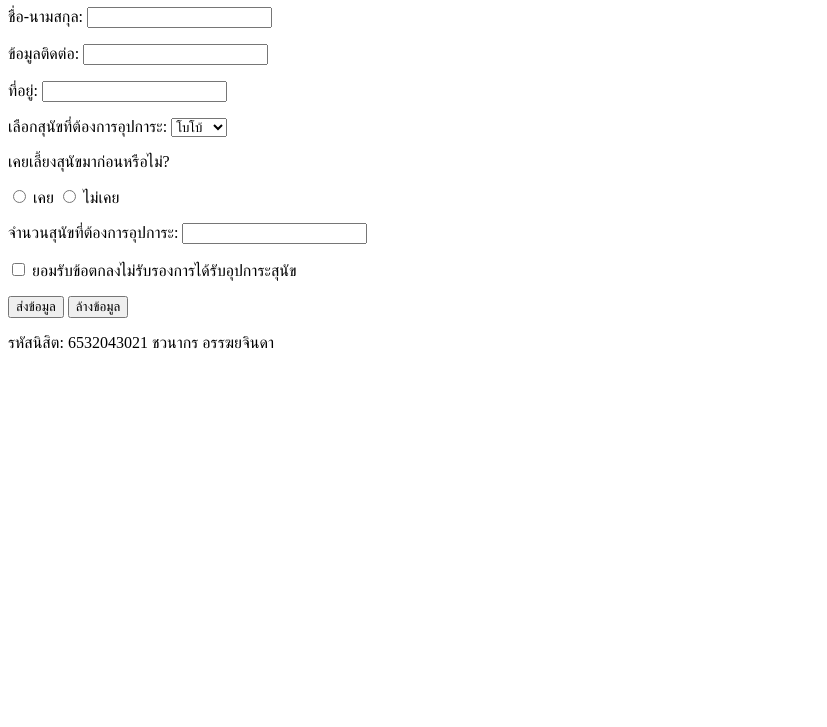
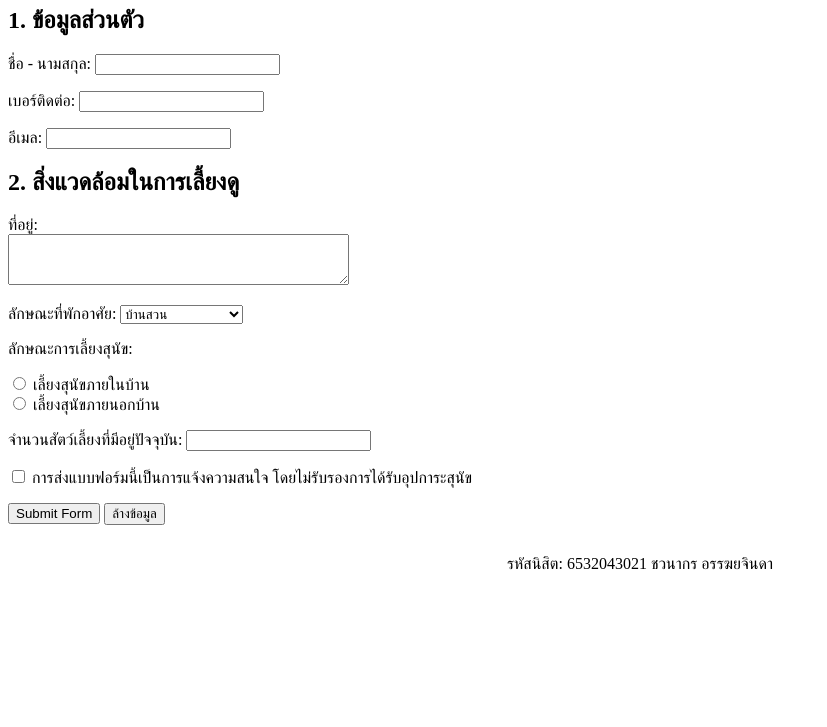
Before and after one commit to KongCXA/a01-swdevprac2, a plain HTML site: page adoptme.html in a window 1280 px wide. Shown: the part 73-800 px from the top of the page, without its empty margins (0-827 px from the left). Drawn offline with Linux system fonts and the light colour scheme.

Commit message:
fix adoptme.html

```diff
--- a/adoptme.html
+++ b/adoptme.html
@@ -2,59 +2,65 @@
 <html lang="th">
 <head>
     <meta charset="UTF-8">
-    <title>แบบฟอร์มอุปการะ - Chula Zoo</title>
+    <title>แจ้งความสนใจรับอุปการะสุนัข</title>
 </head>
 <body>
 
-    <h1>แบบฟอร์มอุปการะสัตว์</h1>
+    <h1>แบบฟอร์มแจ้งความสนใจรับอุปการะสุนัข</h1>
 
-    <form action="#" method="post">
+    <form id="adoptForm" action="#" method="post">
+        <h2>1. ข้อมูลส่วนตัว</h2>
         <p>
-            <label for="fullname">ชื่อ-นามสกุล:</label>
+            <label for="fullname">ชื่อ - นามสกุล:</label>
             <input type="text" id="fullname" name="fullname" required>
         </p>
         <p>
-            <label for="contact">ข้อมูลติดต่อ:</label>
-            <input type="text" id="contact" name="contact" required>
+            <label for="phone">เบอร์ติดต่อ:</label>
+            <input type="tel" id="phone" name="phone" required>
         </p>
         <p>
-            <label for="address">ที่อยู่:</label>
-            <input type="text" id="address" name="address" required>
+            <label for="email">อีเมล:</label>
+            <input type="email" id="email" name="email">
+        </p>
+
+        <h2>2. สิ่งแวดล้อมในการเลี้ยงดู</h2>
+        <p>
+            <label for="address">ที่อยู่:</label><br>
+            <textarea id="address" name="address" rows="3" cols="40"></textarea>
+        </p>
+        <p>
+            <label for="housing">ลักษณะที่พักอาศัย:</label>
+            <select id="housing" name="housing" required>
+                <option value="garden">บ้านสวน</option>
+                <option value="single">บ้านเดี่ยว</option>
+                <option value="townhome">บ้านทาวน์โฮม</option>
+                <option value="condo">คอนโดมิเนียม/หอพัก</option>
+            </select>
+        </p>
+        <p>ลักษณะการเลี้ยงสุนัข:</p>
+        <input type="radio" id="indoor" name="dogplace" value="indoor" required>
+        <label for="indoor">เลี้ยงสุนัขภายในบ้าน</label><br>
+        <input type="radio" id="outdoor" name="dogplace" value="outdoor">
+        <label for="outdoor">เลี้ยงสุนัขภายนอกบ้าน</label>
+
+        <p>
+            <label for="petnum">จำนวนสัตว์เลี้ยงที่มีอยู่ปัจจุบัน:</label>
+            <input type="number" id="petnum" name="petnum" required>
+        </p>
+        <p>
+            <input type="checkbox" id="agree" name="agree">
+            <label for="agree">การส่งแบบฟอร์มนี้เป็นการแจ้งความสนใจ โดยไม่รับรองการได้รับอุปการะสุนัข</label>
         </p>
 
         <p>
-            <label for="dog">เลือกสุนัขที่ต้องการอุปการะ:</label>
-            <select id="dog" name="dog">
-                <option value="bobo">โบโบ้</option>
-                <option value="lucky">ลัคกี้</option>
-                <option value="makham">มะขาม</option>
-                <option value="kao">เจ้าขาว</option>
-            </select>
-        </p>
-
-        <p>เคยเลี้ยงสุนัขมาก่อนหรือไม่?</p>
-        <input type="radio" id="expYes" name="experience" value="yes">
-        <label for="expYes">เคย</label>
-        <input type="radio" id="expNo" name="experience" value="no">
-        <label for="expNo">ไม่เคย</label>
-
-        <p>
-            <label for="qty">จำนวนสุนัขที่ต้องการอุปการะ:</label>
-            <input type="number" id="qty" name="qty" min="1">
-        </p>
-
-        <p>
-            <input type="checkbox" id="agree" name="agree" required>
-            <label for="agree">ยอมรับข้อตกลงไม่รับรองการได้รับอุปการะสุนัข</label>
-        </p>
-
-        <p>
-            <input type="submit" value="ส่งข้อมูล">
+            <button type="submit">Submit Form</button>
             <input type="reset" value="ล้างข้อมูล">
         </p>
     </form>
 
-    <p>รหัสนิสิต: 6532043021 ชวนากร อรรฆยจินดา</p>
-
+    <div style="text-align:center; margin-top:30px;">
+        รหัสนิสิต: 6532043021 ชวนากร อรรฆยจินดา
+    </div>
+    <script src="adoptme.js"></script>
 </body>
 </html>
```
